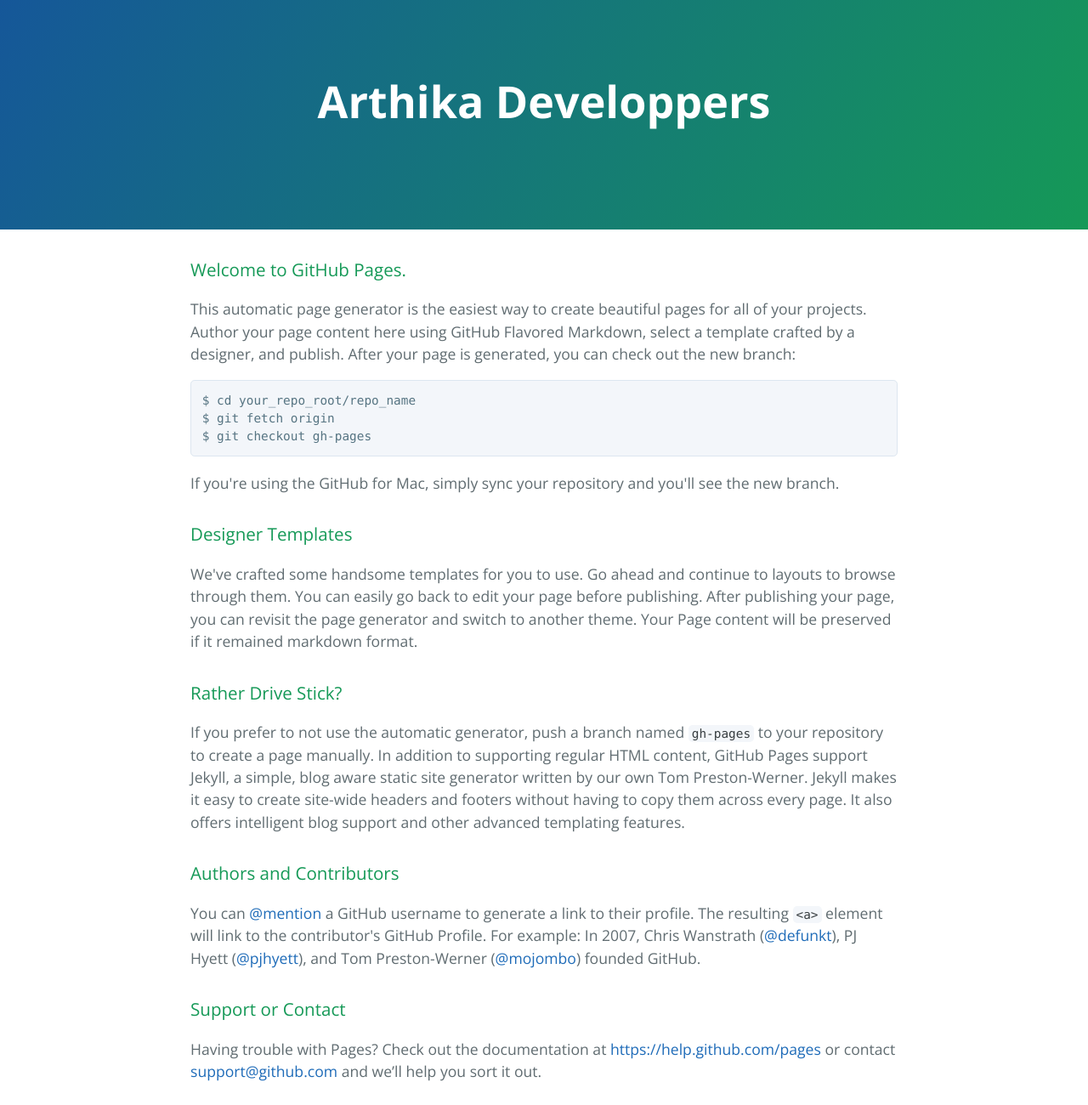
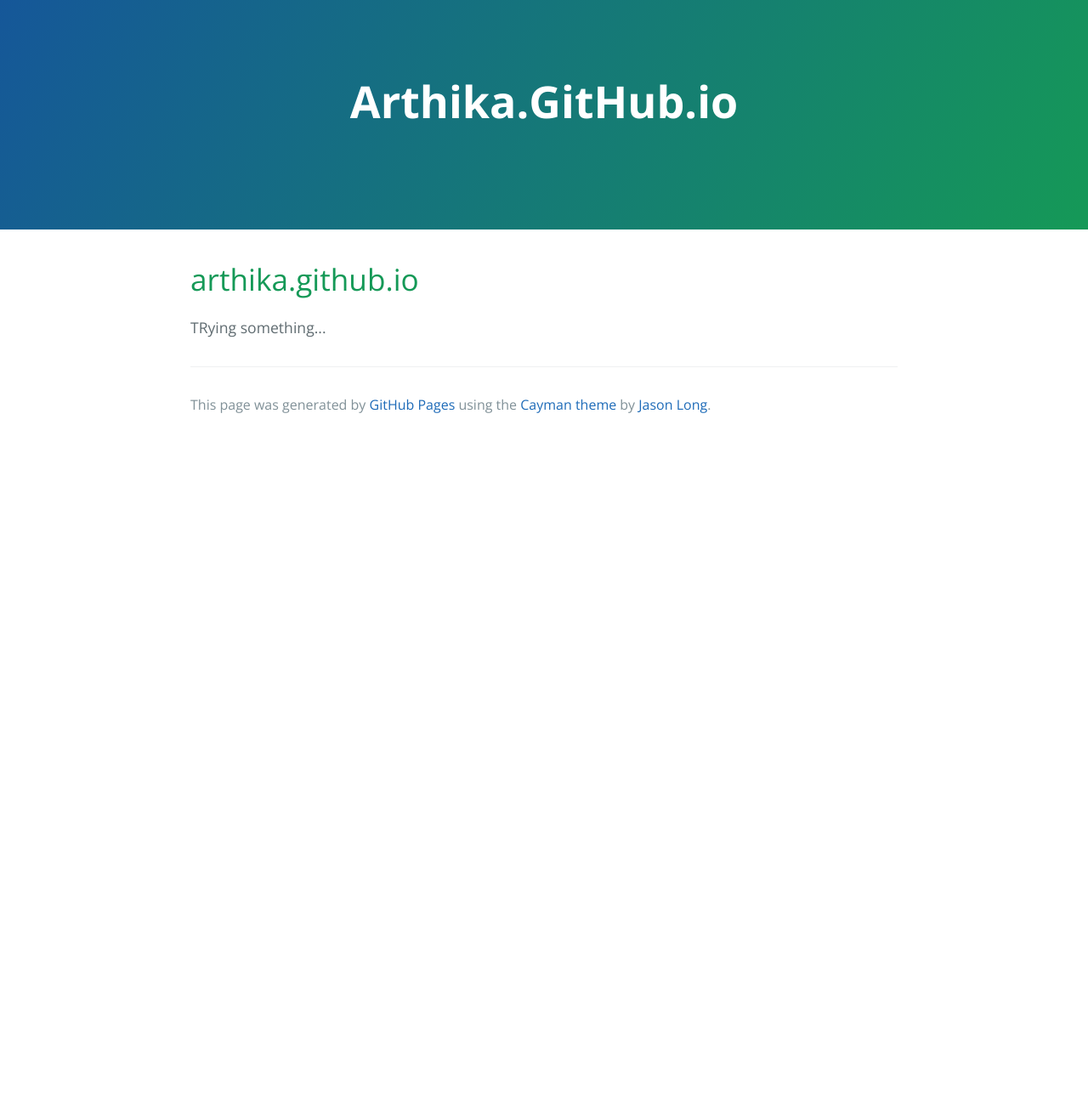
Before and after one commit to Arthika/arthika.github.io, a plain HTML site: page index.html in a window 1280 px wide. Shown: the top 1300 px of the page at 85% size. After the commit the page ends 800 px from the top, so only its background shows below. Drawn offline with nearby package versions, Linux system fonts and the light colour scheme.

Commit message:
Replace master branch with page content via GitHub

```diff
--- a/index.html
+++ b/index.html
@@ -5,48 +5,21 @@
     <title>Arthika.GitHub.io by Arthika</title>
     <meta name="viewport" content="width=device-width, initial-scale=1">
     <link rel="stylesheet" type="text/css" href="stylesheets/normalize.css" media="screen">
-    <link href='http://fonts.googleapis.com/css?family=Open+Sans:400,700' rel='stylesheet' type='text/css'>
+    <link href='https://fonts.googleapis.com/css?family=Open+Sans:400,700' rel='stylesheet' type='text/css'>
     <link rel="stylesheet" type="text/css" href="stylesheets/stylesheet.css" media="screen">
     <link rel="stylesheet" type="text/css" href="stylesheets/github-light.css" media="screen">
   </head>
   <body>
     <section class="page-header">
-      <h1 class="project-name">Arthika Developpers</h1>
+      <h1 class="project-name">Arthika.GitHub.io</h1>
       <h2 class="project-tagline"></h2>
     </section>
 
     <section class="main-content">
-      <h3>
-<a id="welcome-to-github-pages" class="anchor" href="#welcome-to-github-pages" aria-hidden="true"><span class="octicon octicon-link"></span></a>Welcome to GitHub Pages.</h3>
+      <h1>
+<a id="arthikagithubio" class="anchor" href="#arthikagithubio" aria-hidden="true"><span class="octicon octicon-link"></span></a>arthika.github.io</h1>
 
-<p>This automatic page generator is the easiest way to create beautiful pages for all of your projects. Author your page content here using GitHub Flavored Markdown, select a template crafted by a designer, and publish. After your page is generated, you can check out the new branch:</p>
-
-<pre><code>$ cd your_repo_root/repo_name
-$ git fetch origin
-$ git checkout gh-pages
-</code></pre>
-
-<p>If you're using the GitHub for Mac, simply sync your repository and you'll see the new branch.</p>
-
-<h3>
-<a id="designer-templates" class="anchor" href="#designer-templates" aria-hidden="true"><span class="octicon octicon-link"></span></a>Designer Templates</h3>
-
-<p>We've crafted some handsome templates for you to use. Go ahead and continue to layouts to browse through them. You can easily go back to edit your page before publishing. After publishing your page, you can revisit the page generator and switch to another theme. Your Page content will be preserved if it remained markdown format.</p>
-
-<h3>
-<a id="rather-drive-stick" class="anchor" href="#rather-drive-stick" aria-hidden="true"><span class="octicon octicon-link"></span></a>Rather Drive Stick?</h3>
-
-<p>If you prefer to not use the automatic generator, push a branch named <code>gh-pages</code> to your repository to create a page manually. In addition to supporting regular HTML content, GitHub Pages support Jekyll, a simple, blog aware static site generator written by our own Tom Preston-Werner. Jekyll makes it easy to create site-wide headers and footers without having to copy them across every page. It also offers intelligent blog support and other advanced templating features.</p>
-
-<h3>
-<a id="authors-and-contributors" class="anchor" href="#authors-and-contributors" aria-hidden="true"><span class="octicon octicon-link"></span></a>Authors and Contributors</h3>
-
-<p>You can <a href="https://github.com/blog/821" class="user-mention">@mention</a> a GitHub username to generate a link to their profile. The resulting <code>&lt;a&gt;</code> element will link to the contributor's GitHub Profile. For example: In 2007, Chris Wanstrath (<a href="https://github.com/defunkt" class="user-mention">@defunkt</a>), PJ Hyett (<a href="https://github.com/pjhyett" class="user-mention">@pjhyett</a>), and Tom Preston-Werner (<a href="https://github.com/mojombo" class="user-mention">@mojombo</a>) founded GitHub.</p>
-
-<h3>
-<a id="support-or-contact" class="anchor" href="#support-or-contact" aria-hidden="true"><span class="octicon octicon-link"></span></a>Support or Contact</h3>
-
-<p>Having trouble with Pages? Check out the documentation at <a href="https://help.github.com/pages">https://help.github.com/pages</a> or contact <a href="mailto:support@github.com">support@github.com</a> and we’ll help you sort it out.</p>
+<p>TRying something...</p>
 
       <footer class="site-footer">
 
```
Also changed, not shown: params.json (+1 -1 lines).
